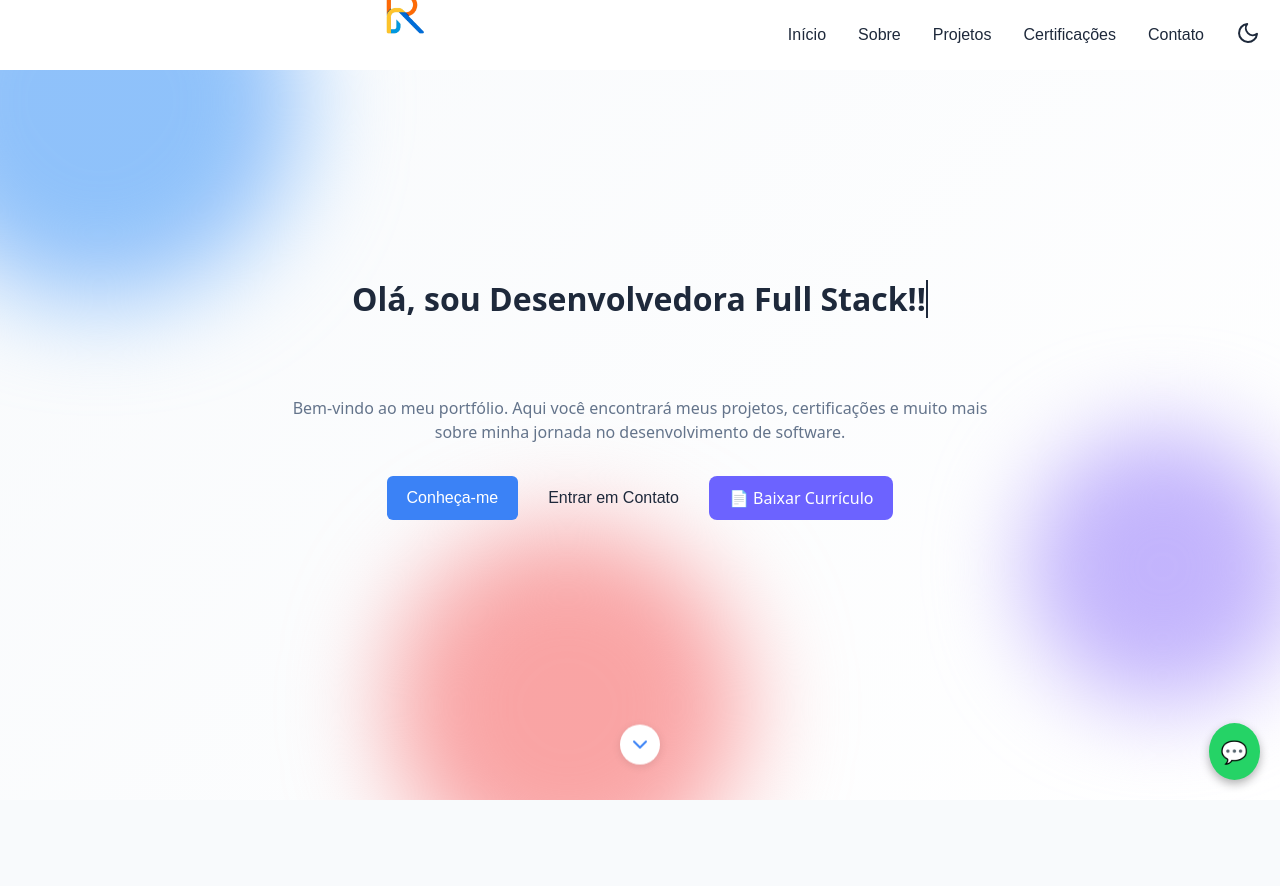
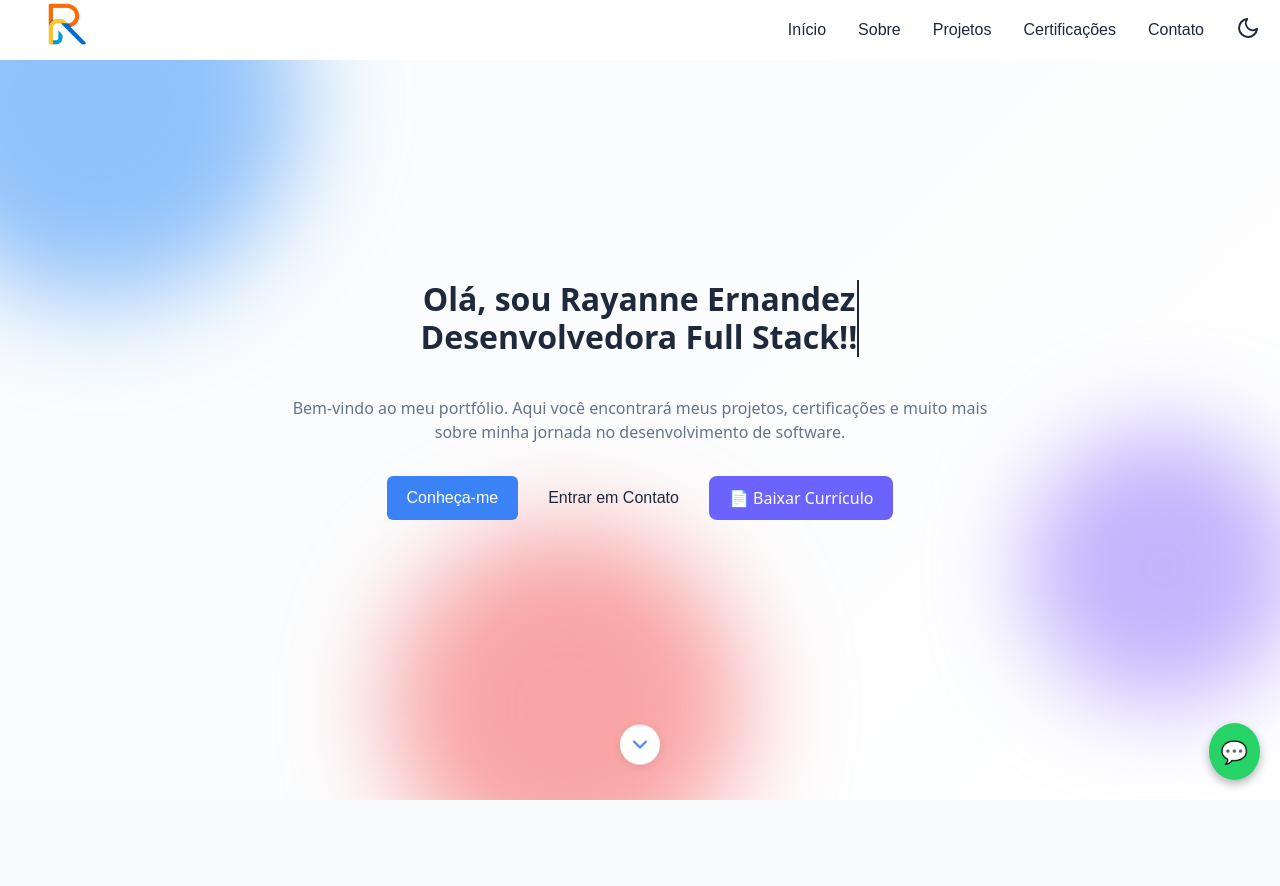
Before and after one commit to rayanneernandez/portifolio, a plain HTML site: page index.html in a window 1280 px wide. Shown: the top 886 px of the page. Drawn offline with nearby package versions, Linux system fonts and the light colour scheme.

Commit message:
Adiciona quebra de linha

```diff
--- a/script.js
+++ b/script.js
@@ -274,19 +274,20 @@ document.addEventListener('DOMContentLoaded', () => {
 
 document.addEventListener("DOMContentLoaded", function () {
     const element = document.querySelector(".typing-text");
-    const text = "Olá, sou Desenvolvedora Full Stack!!";
+    const text = "Olá, sou Rayanne Ernandez<br>Desenvolvedora Full Stack!!";
     let index = 0;
 
     function type() {
-      if (index < text.length) {
-        element.innerHTML += text.charAt(index);
-        index++;
-        setTimeout(type, 100); // velocidade da digitação
-      }
+        if (index <= text.length) {
+            element.innerHTML = text.slice(0, index); // permite <br>
+            index++;
+            setTimeout(type, 50);
+        }
     }
 
     type();
-  });
+});
+
 
   function toggleChat() {
     const chat = document.getElementById("chat-container");
--- a/style.css
+++ b/style.css
@@ -9,7 +9,6 @@
     --background-alt: #f8fafc;
     --border: #e2e8f0;
     --shadow: rgba(0, 0, 0, 0.1);
-
 }
 
 .dark {
@@ -58,7 +57,9 @@ body {
     right: 0;
     z-index: 1000;
     background: var(--background);
-    transition: all 0.3s;
+    transition: background-color 0.3s, box-shadow 0.3s;
+    height: 60px;
+    box-shadow: none;
 }
 
 #navbar.scrolled {
@@ -70,15 +71,22 @@ body {
     display: flex;
     justify-content: space-between;
     align-items: center;
-    height: 70px;
+    height: 100%;
 }
 
+/* Logo alinhada à esquerda */
 .logo {
-    font-size: 1.5rem;
+    font-size: 1.25rem;
     font-weight: bold;
     color: var(--primary);
+    display: flex;
+    align-items: center;
+    margin-top: 8px; /* << troca feita aqui */
 }
 
+
+
+/* Navegação */
 .nav-items {
     display: flex;
     gap: 2rem;
@@ -98,6 +106,7 @@ body {
     color: var(--primary);
 }
 
+/* Botão mobile */
 .mobile-menu-btn {
     display: none;
     background: none;
```
